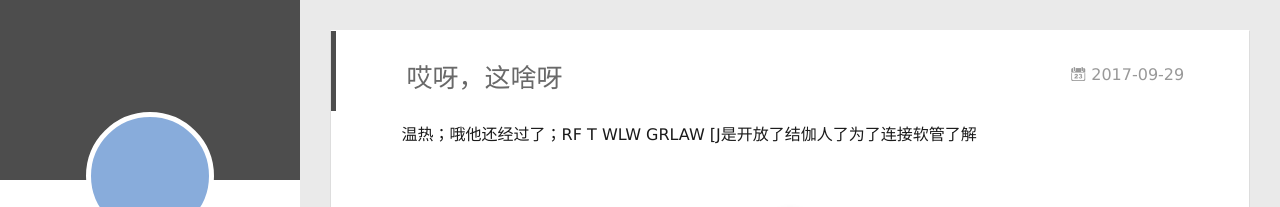
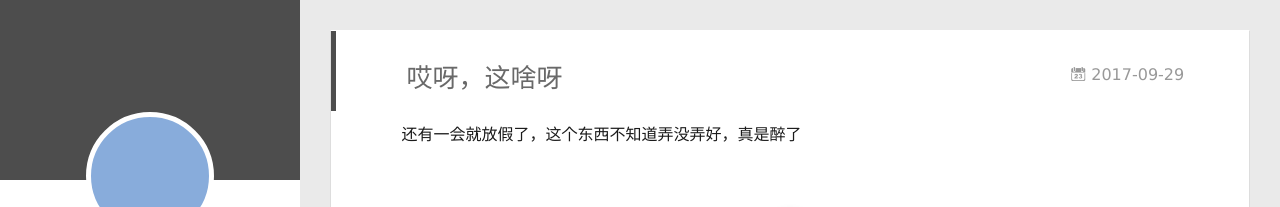
Before and after one commit to honey-why/honey-why.github.io, a plain HTML site: page 2017/09/29/poseName/index.html in a window 1280 px wide. Shown: the top 207 px of the page. Drawn offline with Linux system fonts and the light colour scheme; no server answers.

Commit message:
Site updated: 2017-09-29 16:05:15

```diff
--- a/2017/09/29/poseName/index.html
+++ b/2017/09/29/poseName/index.html
@@ -8,16 +8,16 @@
   <link rel="dns-prefetch" href="https://honey-why.github.io">
   <title>哎呀，这啥呀 | honey-why的博客</title>
   <meta name="viewport" content="width=device-width, initial-scale=1, maximum-scale=1">
-  <meta name="description" content="温热；哦他还经过了；RF T WLW GRLAW [J是开放了结伽人了为了连接软管了解">
+  <meta name="description" content="还有一会就放假了，这个东西不知道弄没弄好，真是醉了">
 <meta property="og:type" content="article">
 <meta property="og:title" content="哎呀，这啥呀">
 <meta property="og:url" content="https://honey-why.github.io/2017/09/29/poseName/index.html">
 <meta property="og:site_name" content="honey-why的博客">
-<meta property="og:description" content="温热；哦他还经过了；RF T WLW GRLAW [J是开放了结伽人了为了连接软管了解">
-<meta property="og:updated_time" content="2017-09-28T16:20:54.657Z">
+<meta property="og:description" content="还有一会就放假了，这个东西不知道弄没弄好，真是醉了">
+<meta property="og:updated_time" content="2017-09-29T08:02:01.978Z">
 <meta name="twitter:card" content="summary">
 <meta name="twitter:title" content="哎呀，这啥呀">
-<meta name="twitter:description" content="温热；哦他还经过了；RF T WLW GRLAW [J是开放了结伽人了为了连接软管了解">
+<meta name="twitter:description" content="还有一会就放假了，这个东西不知道弄没弄好，真是醉了">
 
     <link rel="alternative" href="/atom.xml" title="honey-why的博客" type="application/atom+xml">
 
@@ -173,7 +173,7 @@
 
     <div class="article-entry" itemprop="articleBody">
 
-        <p>温热；哦他还经过了；RF T WLW GRLAW [J是开放了结伽人了为了连接软管了解</p>
+        <p>还有一会就放假了，这个东西不知道弄没弄好，真是醉了</p>
 
 
 
```
Also changed, not shown: index.html (+1 -1 lines).
